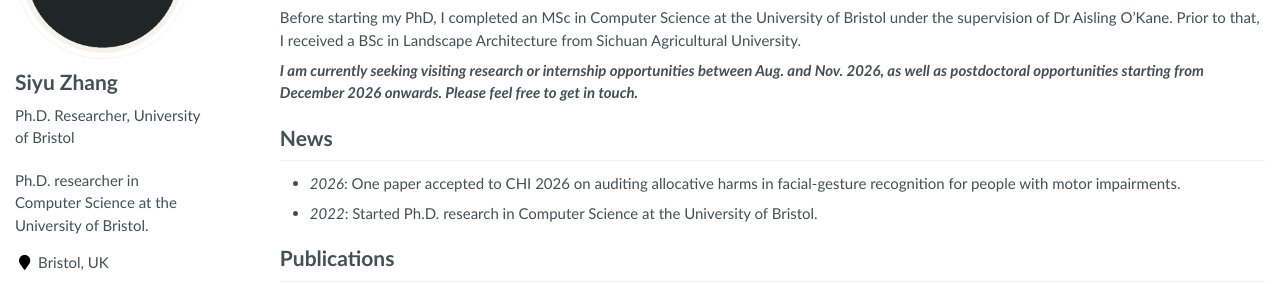
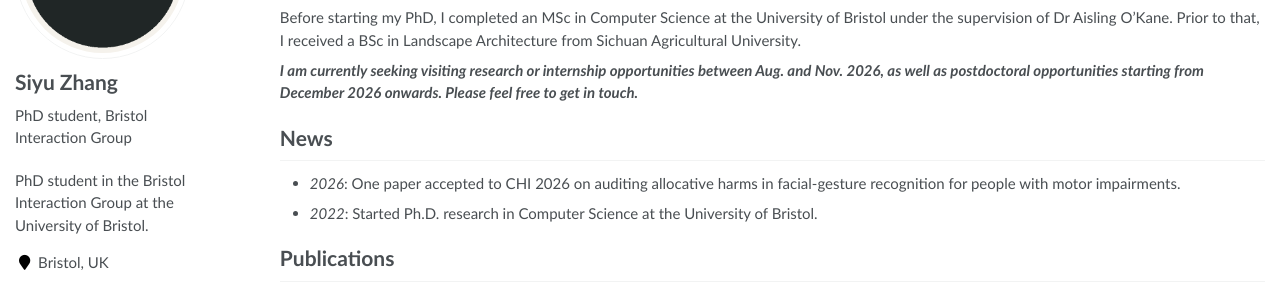
Before and after one commit to SiyuZhang-zsy/SiyuZhang-zsy.github.io, a Jekyll site: the page built from _pages/about.md, in a window 1280 px wide. Shown: the part 207-491 px from the top of the page. Built offline with Jekyll 4.4.1, drawn with Linux system fonts in a browser that asks for light colours.

Commit message:
Update site bio

```diff
--- a/_config.yml
+++ b/_config.yml
@@ -7,7 +7,7 @@
 
 # Site Settings
 title                    : "Siyu Zhang"
-description              : "Ph.D. researcher in Computer Science at the University of Bristol."
+description              : "PhD student in the Bristol Interaction Group at the University of Bristol."
 repository               : "SiyuZhang-zsy/SiyuZhang-zsy.github.io"
 google_scholar_stats_use_cdn : false
 
@@ -23,7 +23,7 @@ baidu_site_verification  :  # get baidu_site_verification from https://ziyuan.ba
 author:
   name             : "Siyu Zhang"
   avatar           : "images/siyu-avatar.png"
-  bio              : "Ph.D. Researcher, University of Bristol"
+  bio              : "PhD student, Bristol Interaction Group"
   location         : "Bristol, UK"
   employer         :
   pubmed           :
```
